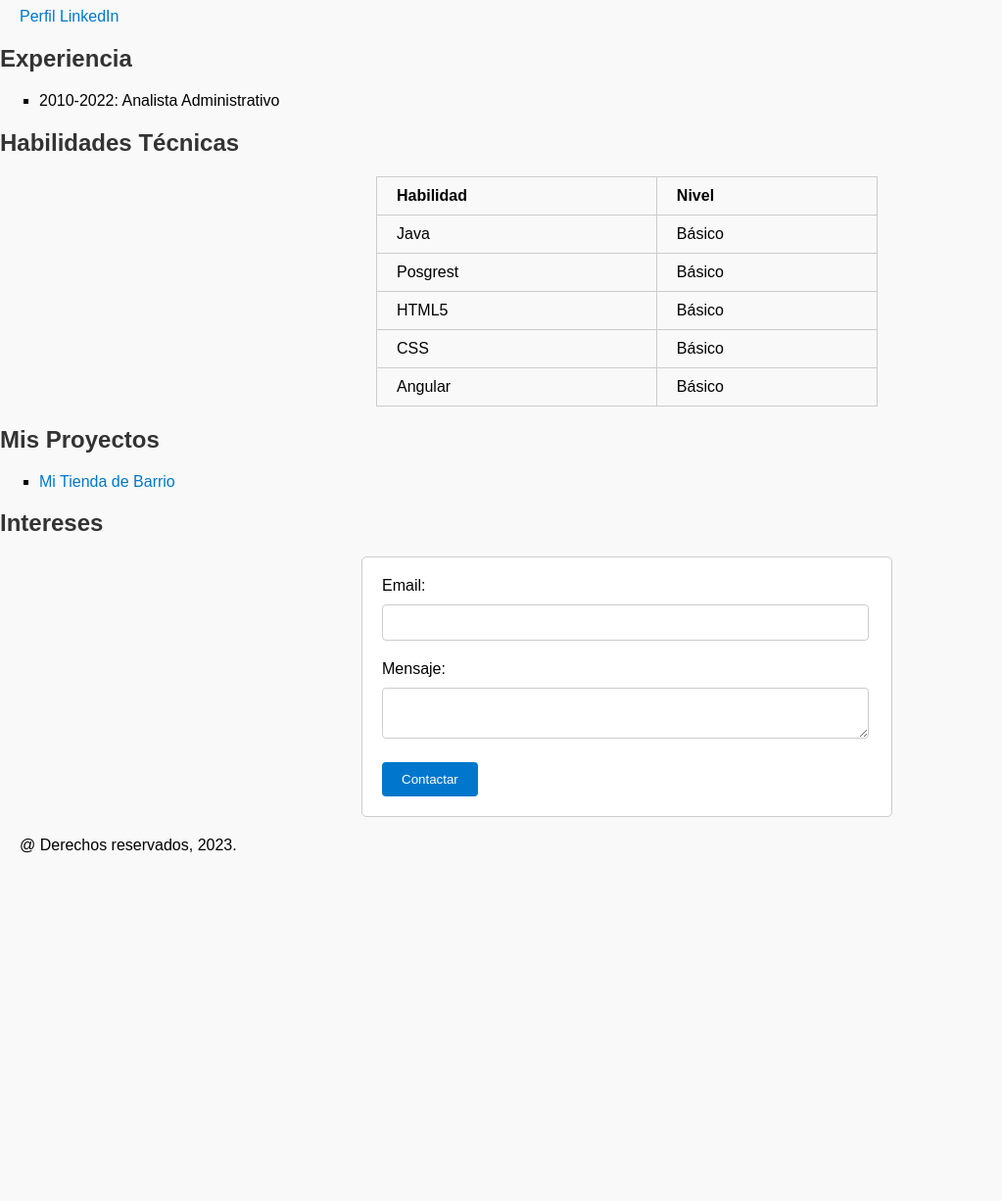
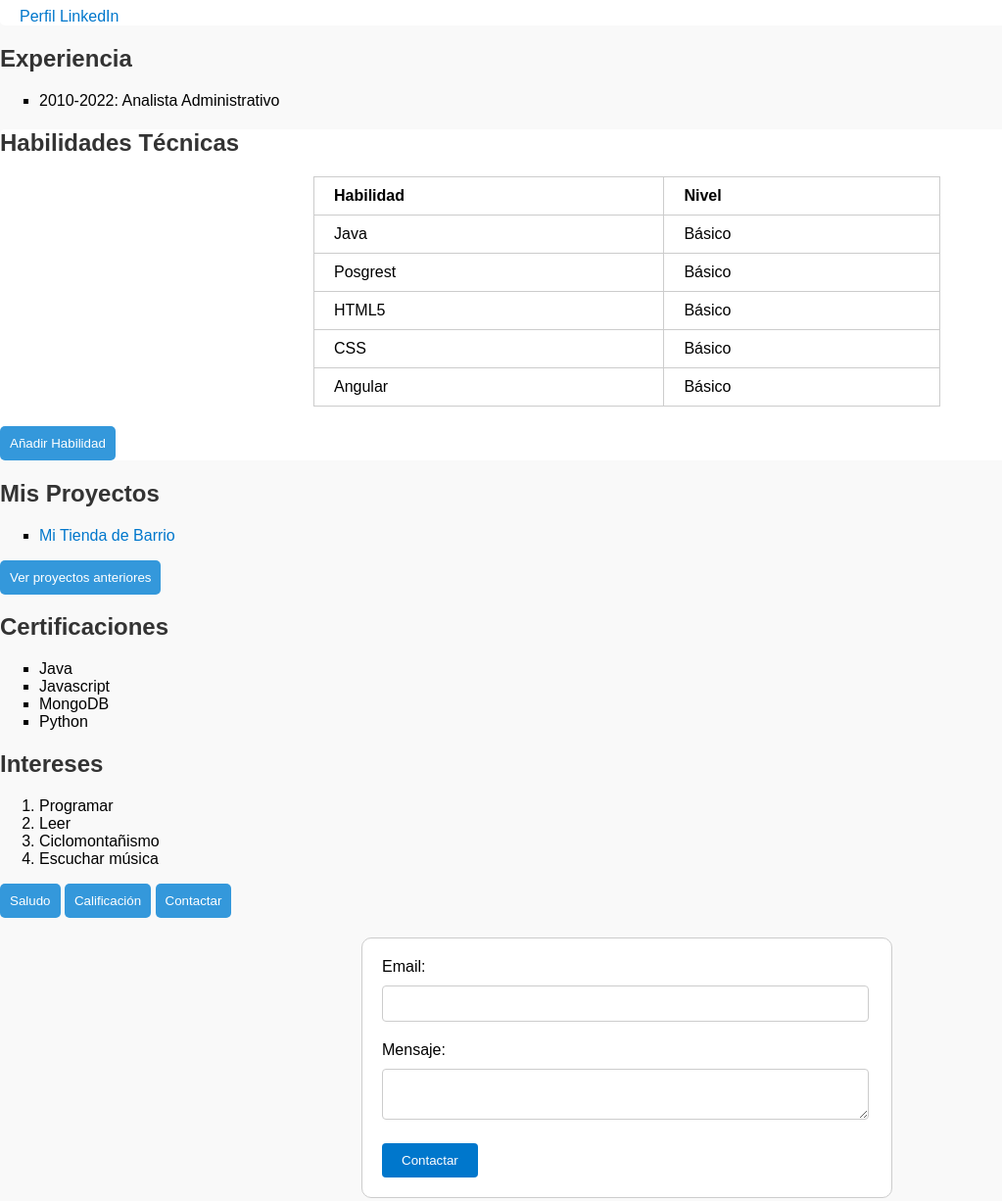
Before and after one commit to samuellopur/hojaDeVida, a plain HTML site: page index.html in a window 1280 px wide. Shown: the part 224-1450 px from the top of the page at 98% size, without its empty margins (0-1023 px from the left). Before the commit the page ends 1106 px from the top, so only its background shows below. Drawn offline with Linux system fonts and the light colour scheme.

Commit message:
Sprint Review 3: Hoja de Vida interactiva con JavaScript

```diff
--- a/index.html
+++ b/index.html
@@ -1,36 +1,39 @@
 <!DOCTYPE html>
 <html lang="es">
+
 <head>
   <meta charset="UTF-8" />
-    <link rel="stylesheet" href="styles.css">
+  <meta name="viewport" content="width=device-width, initial-scale=1.0">
+  <!--Configuracion de la vista para que sea resposivo-->
+  <link rel="stylesheet" href="styles.css" />
   <title>Título de tu Hoja de Vida</title>
 </head>
 
 <body>
+
+  <div id="experienciaLaboral">
     <h1>Samuel Alexander López Urueña</h1>
     <p>Email: samuellopez01@hotmail.com</p>
     <p>Teléfono: +57 312 1234567</p>
     <p>Ubicación: Mosquera/Cundinamarca, País Colombia</p>
     <p>
-      <a href="https://github.com/samuellopur" target="_blank" rel="noopener"
-        >Perfil GitHub</a
-      >
+      <a href="https://github.com/samuellopur" target="_blank" rel="noopener">Perfil GitHub</a>
     </p>
     <p>
-      <a
-        href="https://www.linkedin.com/in/samuel-l%C3%B3pez-urue%C3%B1a/"
-        target="_blank"
-        >Perfil LinkedIn</a
-      >
+      <a href="https://www.linkedin.com/in/samuel-l%C3%B3pez-urue%C3%B1a/" target="_blank">Perfil LinkedIn</a>
     </p>
+  </div>
 
+  <div>
     <h2>Experiencia</h2>
     <ul>
       <li>2010-2022: Analista Administrativo</li>
     </ul>
+  </div>
 
+  <div id="experienciaLaboral">
     <h2>Habilidades Técnicas</h2>
-    <table>
+    <table id="skillsList">
       <tr>
         <th>Habilidad</th>
         <th>Nivel</th>
@@ -58,16 +61,40 @@
       <!-- Más filas según tus habilidades -->
     </table>
 
+    <button id="addSkill">Añadir Habilidad</button>
+  </div>
+
+  <div>
     <h2>Mis Proyectos</h2>
     <ul>
       <li>
-        <a href="MiportafolioWeb/detalle-proyecto.html" rel="noopener"
-          >Mi Tienda de Barrio</a
-        >
+        <a href="MiportafolioWeb/detalle-proyecto.html" rel="noopener">Mi Tienda de Barrio</a>
       </li>
     </ul>
+    <button onclick="verProyectosAnteriores()">Ver proyectos anteriores</button>
+    <ul id="listaProyectos"> </ul>
+  </div>
 
+  <div>
+    <h2>Certificaciones</h2>
+    <ul id="listaCertificaciones"></ul>
+  </div>
+
+  <div>
     <h2>Intereses</h2>
+    <ol>
+      <li>Programar</li>
+      <li>Leer</li>
+      <li>Ciclomontañismo</li>
+      <li>Escuchar música</li>
+    </ol>
+    <!-- Botón para activar el saludo personalizado -->
+    <button onclick="saludoPersonalizado()">Saludo</button>
+    <button onclick="calificarHojaDeVida()">Calificación</button>
+    <button id="contactButton">Contactar</button>
+  </div>
+
+  <div>
     <form action="#" method="post">
       <label for="email">Email:</label>
       <input type="email" id="email" name="user_email" />
@@ -77,9 +104,15 @@
 
       <input type="submit" value="Contactar" />
     </form>
+  </div>
 
+  <div>
     <footer>
       <p>@ Derechos reservados, 2023.</p>
     </footer>
+  </div>
+
+  <script src="script.js"></script>
 </body>
+
 </html>
--- /dev/null
+++ b/script.js
@@ -0,0 +1,98 @@
+//console.log("Hoja de Vida Interactiva Cargada");
+
+function añadirHabilidad() {
+  let newSkill = prompt("Introduce una nueva habilidad:");
+  let newLevel = prompt("Introduce el nivel de la habilidad:");
+
+  if (newSkill && newLevel) {
+    let table = document.getElementById("skillsList");
+
+    // Crear la celda para la habilidad
+    let tdSkill = document.createElement("td");
+    tdSkill.textContent = newSkill;
+
+    // Crear la celda para el nivel
+    let tdLevel = document.createElement("td");
+    tdLevel.textContent = newLevel;
+
+    // Crear una fila y añadir las celdas
+    let tr = document.createElement("tr");
+    tr.appendChild(tdSkill);
+    tr.appendChild(tdLevel);
+
+    // Añadir la fila a la tabla
+    table.appendChild(tr);
+  }
+}
+document.getElementById("addSkill").addEventListener("click", añadirHabilidad);
+
+
+document.getElementById("contactButton").addEventListener("click", function () {
+  let userEmail = prompt("Introduce tu correo electrónico:");
+  if (userEmail) {
+    alert("Gracias " + userEmail + ", me pondré en contacto contigo pronto!");
+  }
+});
+
+
+
+const proyectosAnt = ["Calculadora", "Reservas", "Tienda de barrio"];
+
+function verProyectosAnteriores() {
+  // Solicitar al usuario la cantidad de proyectos que desea ver
+  const cantidadProyectos = prompt(
+    "Ingrese la cantidad de proyectos que desea ver:"
+  );
+
+  // Convertir la entrada del usuario a un número entero
+  const cantidadProyectosInt = parseInt(cantidadProyectos);
+
+  // Verificar si la entrada es válida
+  if (!isNaN(cantidadProyectosInt) && cantidadProyectosInt > 0) {
+    // Mostrar la cantidad especificada de proyectos
+    for (let i = 0; i < cantidadProyectosInt; i++) {
+      if (proyectosAnt[i]) {
+        alert(proyectosAnt[i]);
+      } else {
+        alert("No hay más proyectos para mostrar.");
+        break;
+      }
+    }
+  } else {
+    alert("Por favor, ingrese un número válido mayor que cero.");
+  }
+}
+window.onload = verProyectosAnteriores;
+
+
+const certificaciones = ["Java", "Javascript", "MongoDB", "Python"];
+
+//funcion que muestra certificaciones
+function mostrarCertificaciones() {
+  let ul = document.getElementById("listaCertificaciones"); // Suponiendo que tienes un <ul id="listaCertificaciones"> en tu HTML
+
+  for (let i = 0; i < certificaciones.length; i++) {
+    let li = document.createElement("li");
+    li.textContent = certificaciones[i];
+    ul.appendChild(li);
+  }
+}
+window.onload = mostrarCertificaciones;
+
+function saludoPersonalizado() {
+    alert("¡Gracias por visitar mi perfil!");
+}
+
+const calificarHojaDeVida = () => {
+    let calificacion = prompt("Del 1 al 10, ¿cómo calificarías mi hoja de vida?");
+
+    // Intenta convertir el input a un número entero
+    let calificacionNumero = parseInt(calificacion);
+
+    // Verifica si la conversión fue exitosa y si está en el rango válido
+    if (!isNaN(calificacionNumero) && calificacionNumero >= 1 && calificacionNumero <= 10) {
+        alert(`¡Gracias por calificar con un ${calificacionNumero}!`);
+    } else {
+        alert("Por favor, ingresa un número válido del 1 al 10.");
+    }
+}
--- a/styles.css
+++ b/styles.css
@@ -6,6 +6,21 @@ body {
     padding: 0;
     background-color: #f9f9f9;
 }
+
+/* Estilos para la sección de experiencia laboral */
+#experienciaLaboral {
+    background-color: #fff;
+    padding: 0px;
+    border-radius: 5px;
+    margin-bottom: 20px;
+  }
+
+/* Estilos para las habilidades técnicas */
+#skillsList {
+    width: 50%;
+    border-collapse: collapse;
+    margin-top: 10px;
+  }
 
 h1, h2 {
     color: #333;
@@ -57,7 +72,7 @@ form {
     margin: 20px auto;
     padding: 20px;
     border: 1px solid #ccc;
-    border-radius: 5px;
+    border-radius: 10px;
     background-color: white;
 }
 
@@ -86,3 +101,26 @@ input[type="submit"] {
 input[type="submit"]:hover {
     background-color: #0055a4;
 }
+
+button {
+    padding: 10px;
+    background-color: #3498db;
+    color: #fff;
+    border: none;
+    border-radius: 5px;
+    cursor: pointer;
+  }
+
+  button:hover {
+    background-color: #2980b9;
+  }
+
+footer {
+    background-color: #333;
+    color: #fff;
+    text-align: center;
+    padding: 1px;
+    position: relative;
+    bottom: 0;
+    width: 100%;
+  }
```
Lines whose indentation alone changed are shown as unchanged.
